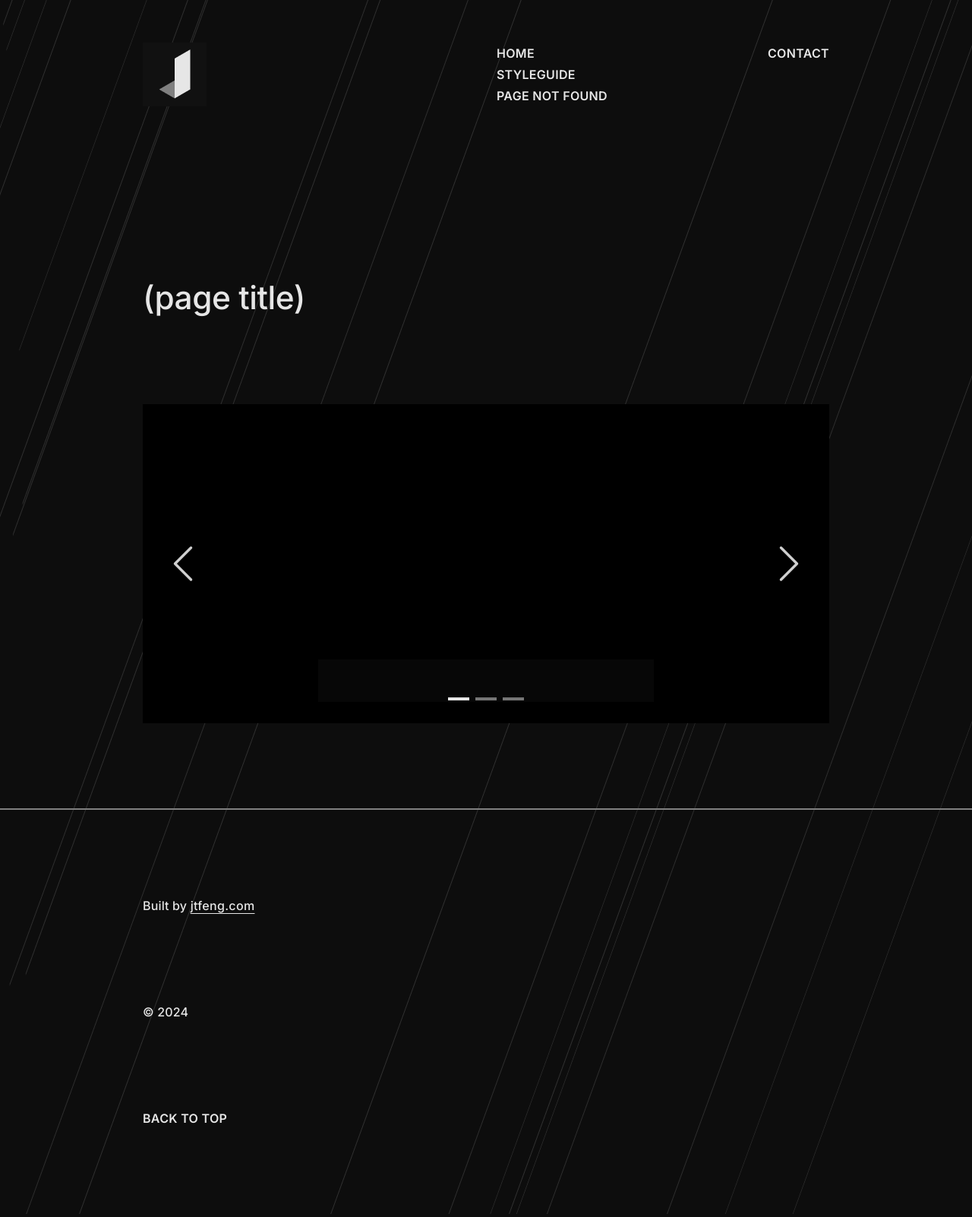
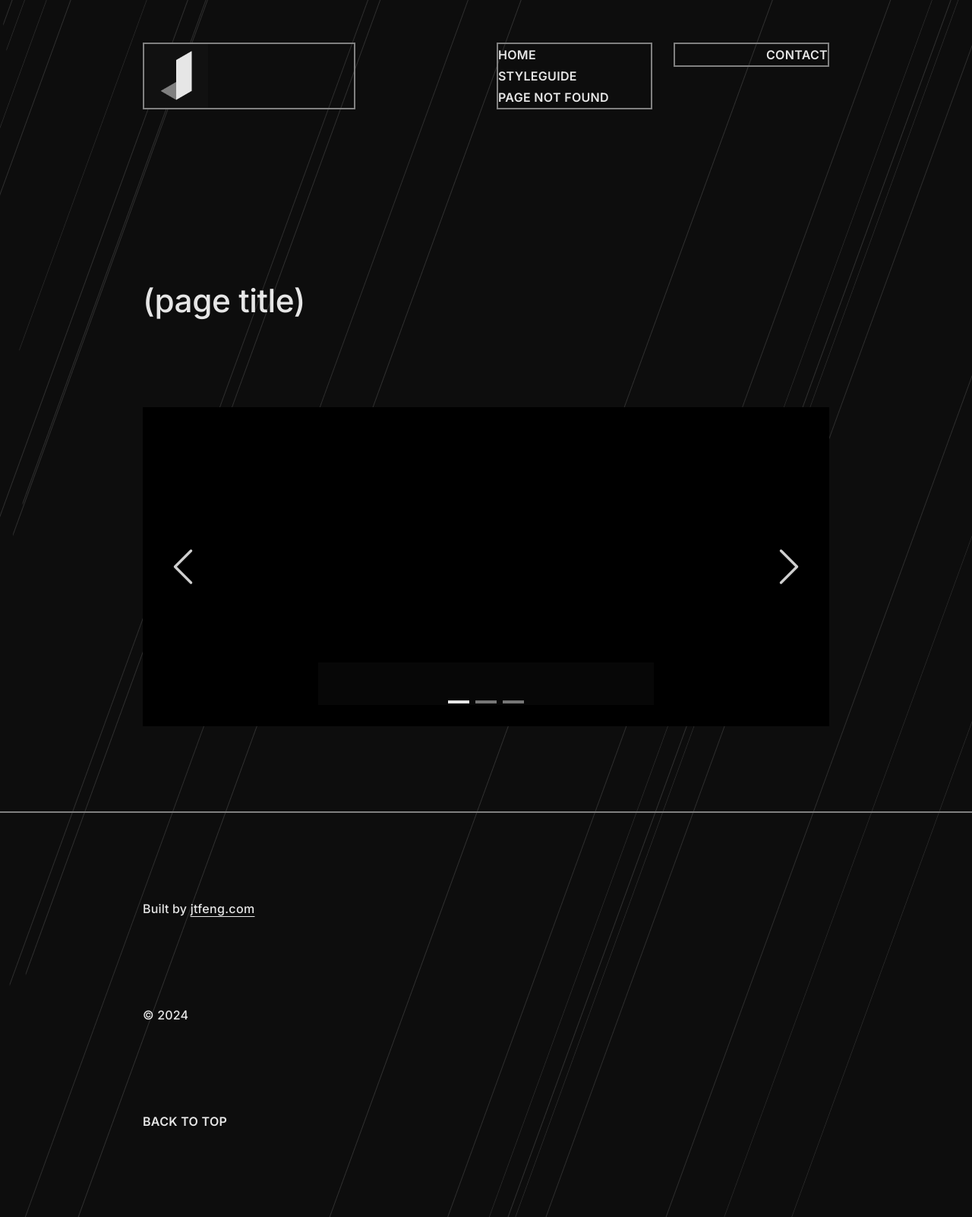
Before and after one commit to jingtianfeng/jekytrap, a Jekyll site: the page built from index.html, in a window 1280 px wide. Shown: the whole page at 76% size. Built offline with Jekyll 4.4.1, drawn with Linux system fonts in a browser that asks for light colours.

Commit message:
UPDATE _includes/nav-top.html: add .border

```diff
--- a/_includes/nav-top.html
+++ b/_includes/nav-top.html
@@ -3,7 +3,7 @@
     <div class="container pt-5 pb-7">
         <div class="row gy-5">
             <div class="col-4 col-sm-2">
-                <div class="d-flex flex-column align-items-start"
+                <div class="border d-flex flex-column align-items-start"
                      style="max-width: 280px;">
                     <a href="{{ '/' | relative_url }}">
                         <img src="{{ '/assets/img/logo-jtfeng.png' | relative_url }}"
@@ -15,7 +15,7 @@
                 </div>
             </div>
             <div class="col-4 col-sm-1">
-                <div class="d-flex flex-column align-items-start"
+                <div class="border d-flex flex-column align-items-start"
                      style="max-width: 280px;">
                     <a href="{{ '/' | relative_url }}">
                         Home
@@ -29,7 +29,7 @@
                 </div>
             </div>
             <div class="col-4 col-sm-1">
-                <div class="d-flex flex-column align-items-start align-items-sm-end"
+                <div class="border d-flex flex-column align-items-start align-items-sm-end"
                      style="max-width: 280px;">
                     <a href="#footer">Contact</a>
                 </div>
```
